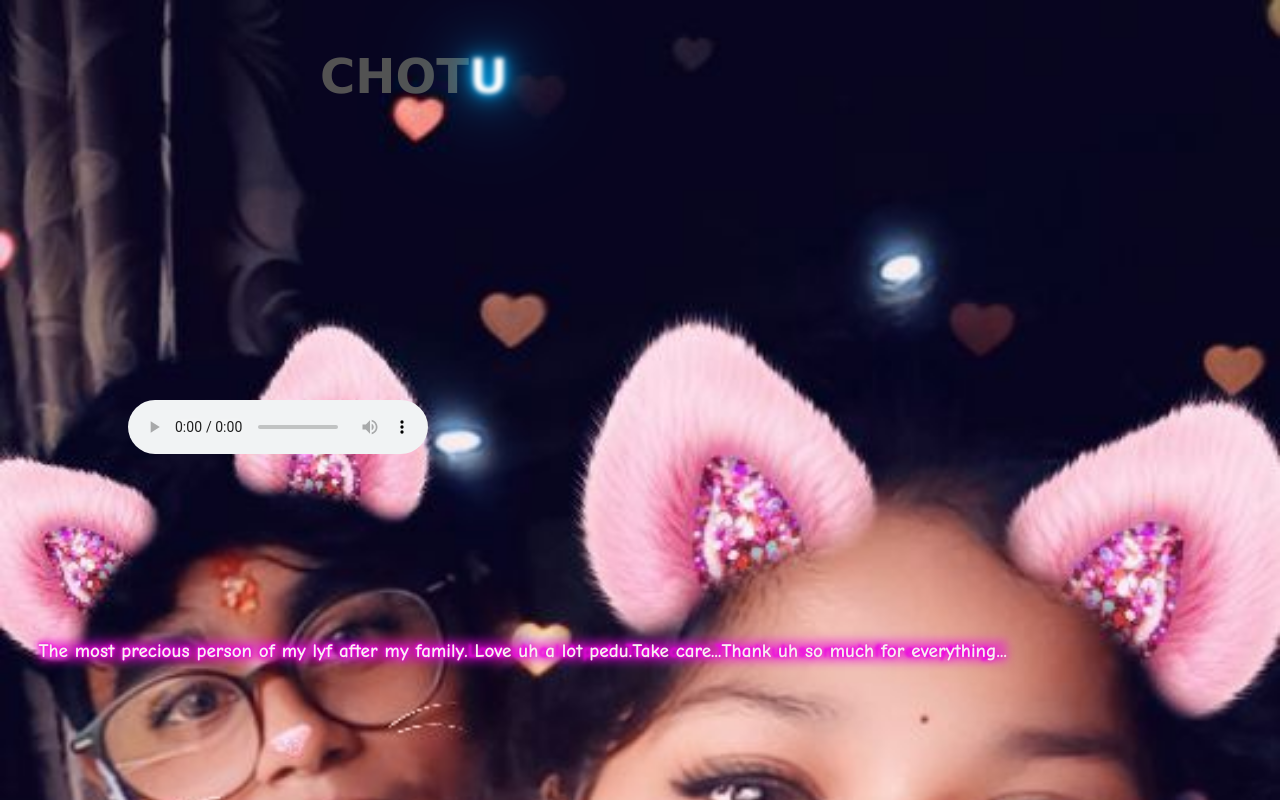
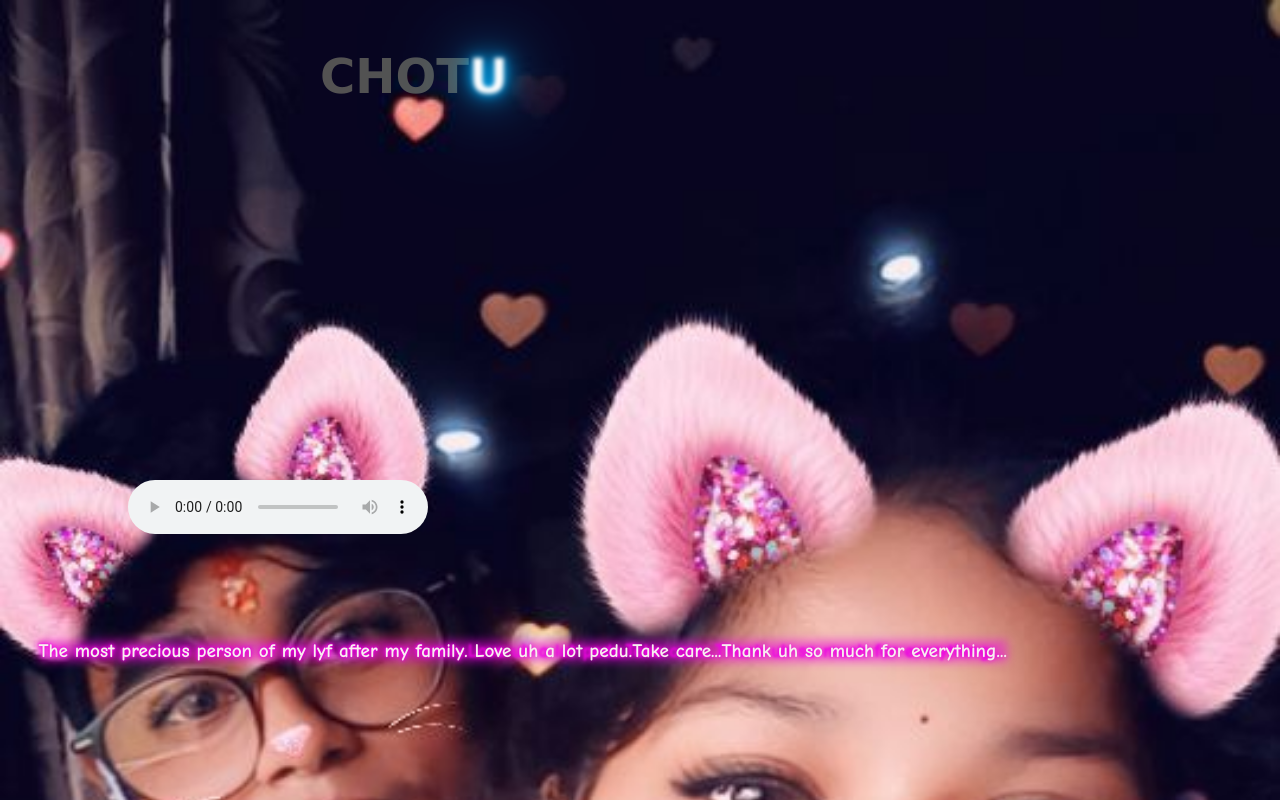
Before and after one commit to hritik-anmol/pedu, a plain HTML site: page index.html in a window 1280 px wide. Drawn offline with Linux system fonts and the light colour scheme.

Commit message:
Update index.css

```diff
--- a/index.css
+++ b/index.css
@@ -124,6 +124,7 @@ audio
     margin: 0;
     padding: 0;
     position: absolute;
-    top: 50%;
+    top: 60%;
     left: 10%;
+    size: 5em;
 }
```
